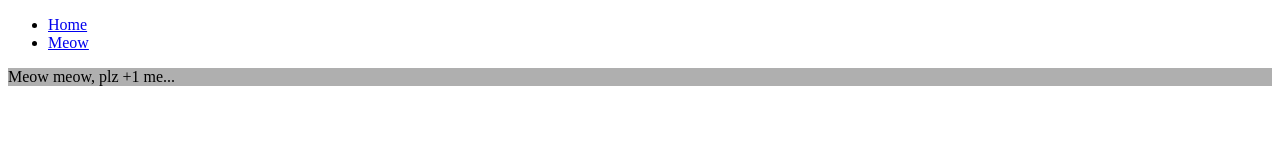
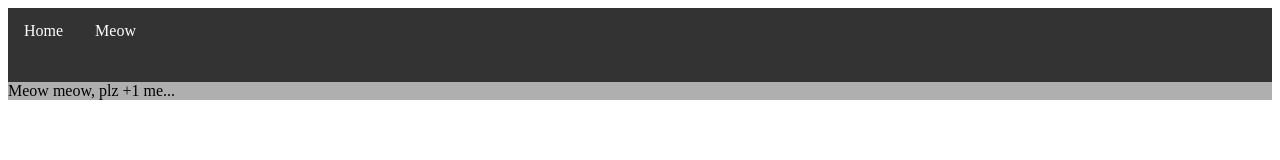
Before and after one commit to tygamer1to7/meowzz, a plain HTML site: page index.html in a window 1280 px wide. Drawn offline with Linux system fonts and the light colour scheme.

Commit message:
Update index.css

```diff
--- a/index.css
+++ b/index.css
@@ -3,3 +3,27 @@ background-color: #afafaf;
 padding: 0px;
 width: 100%;
 }
+ul {
+    list-style-type: none;
+    margin: 0;
+    padding: 0;
+    overflow: hidden;
+    background-color: #333;
+}
+
+li {
+    float: left;
+}
+
+li a {
+    display: block;
+    color: white;
+    text-align: center;
+    padding: 14px 16px;
+    text-decoration: none;
+}
+
+/* Change the link color to #111 (black) on hover */
+li a:hover {
+    background-color: #0f0f0f;
+}
```
